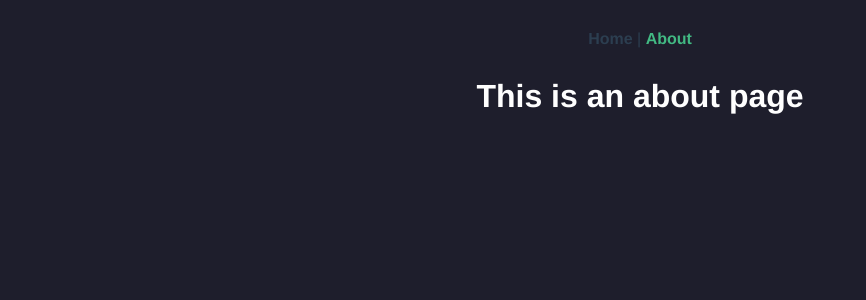
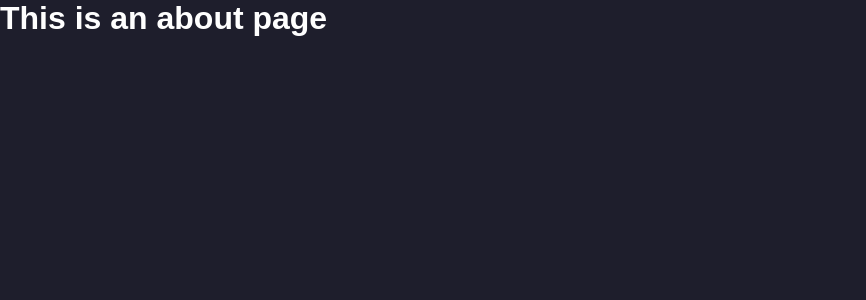
Before and after one commit to furkan-ceylan/kanbio, a Vue app: page /about in a window 1280 px wide. Shown: the top 300 px of the page, without its empty margins (0-866 px from the left). Built offline with nearby package versions, Linux system fonts and the light colour scheme.

Commit message:
app edited

```diff
--- a/src/App.vue
+++ b/src/App.vue
@@ -1,32 +1,7 @@
 <template>
   <div id="app">
-    <div id="nav">
-      <router-link to="/">Home</router-link> |
-      <router-link to="/about">About</router-link>
-    </div>
-    <router-view/>
+    <router-view />
   </div>
 </template>
 
-<style>
-#app {
-  font-family: Avenir, Helvetica, Arial, sans-serif;
-  -webkit-font-smoothing: antialiased;
-  -moz-osx-font-smoothing: grayscale;
-  text-align: center;
-  color: #2c3e50;
-}
-
-#nav {
-  padding: 30px;
-}
-
-#nav a {
-  font-weight: bold;
-  color: #2c3e50;
-}
-
-#nav a.router-link-exact-active {
-  color: #42b983;
-}
-</style>
+<style></style>
```
